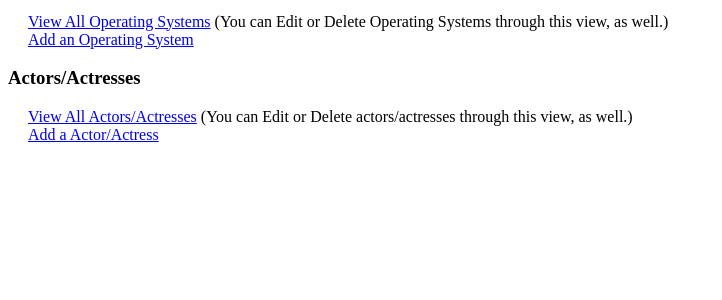
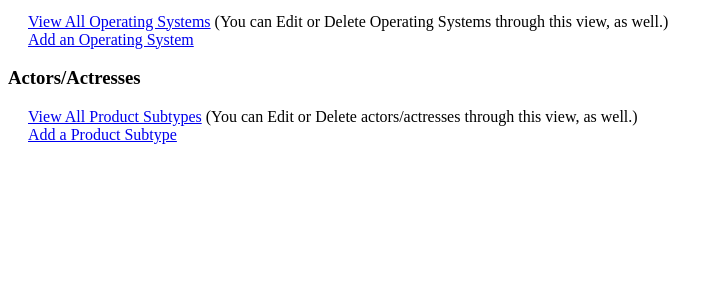
Before and after one commit to gdwadhwani/web-enabled-db, a PHP site: page / in a window 1280 px wide. Shown: the part 256-556 px from the top of the page, without its empty margins (0-722 px from the left). Run offline with PHP 8.4, Linux system fonts and the light colour scheme.

Commit message:
"fixed typo"

```diff
--- a/wadhwaniEGDB/index.php
+++ b/wadhwaniEGDB/index.php
@@ -20,8 +20,8 @@
 &nbsp;&nbsp;&nbsp;&nbsp;&nbsp;<a href="add_os.php">Add an Operating System</a><br/>
 
 <h3>Actors/Actresses</h3>
-&nbsp;&nbsp;&nbsp;&nbsp;&nbsp;<a href="view_product_subtype.php">View All Actors/Actresses</a> (You can Edit or Delete actors/actresses through this view, as well.)<br/>
-&nbsp;&nbsp;&nbsp;&nbsp;&nbsp;<a href="add_product_subtype.php">Add a Actor/Actress</a><br/>
+&nbsp;&nbsp;&nbsp;&nbsp;&nbsp;<a href="view_product_subtype.php">View All Product Subtypes</a> (You can Edit or Delete actors/actresses through this view, as well.)<br/>
+&nbsp;&nbsp;&nbsp;&nbsp;&nbsp;<a href="add_product_subtype.php">Add a Product Subtype</a><br/>
 
 </body>
 
```
